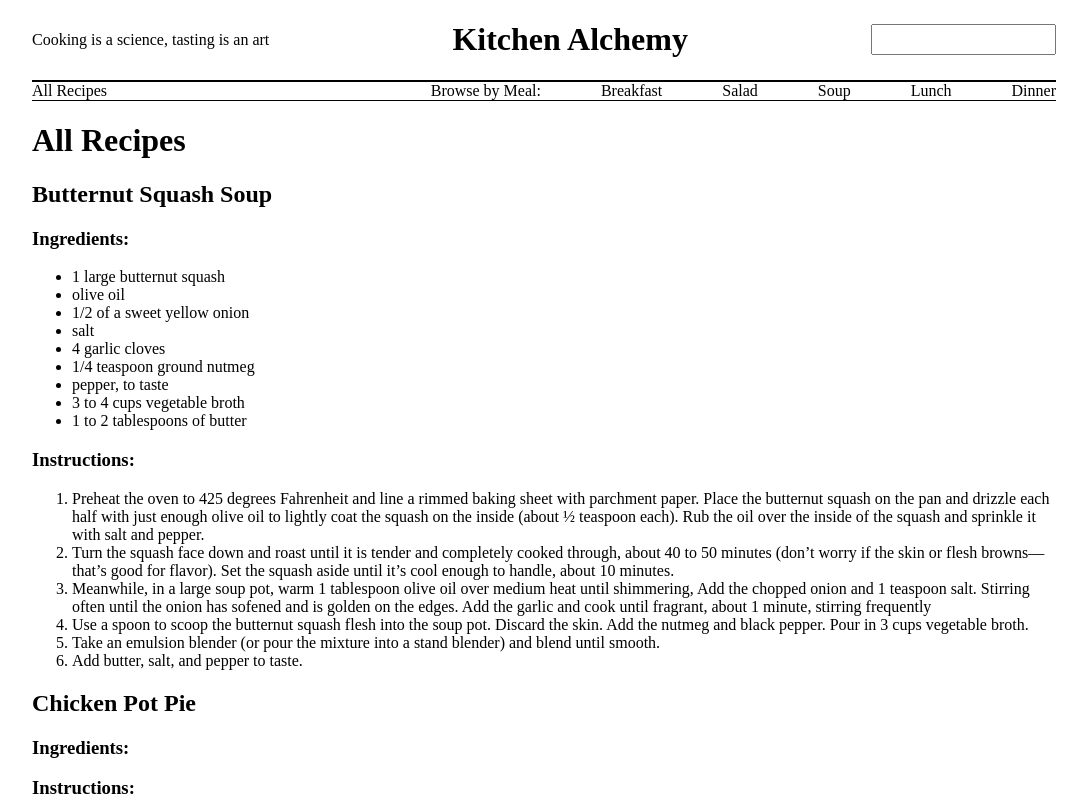
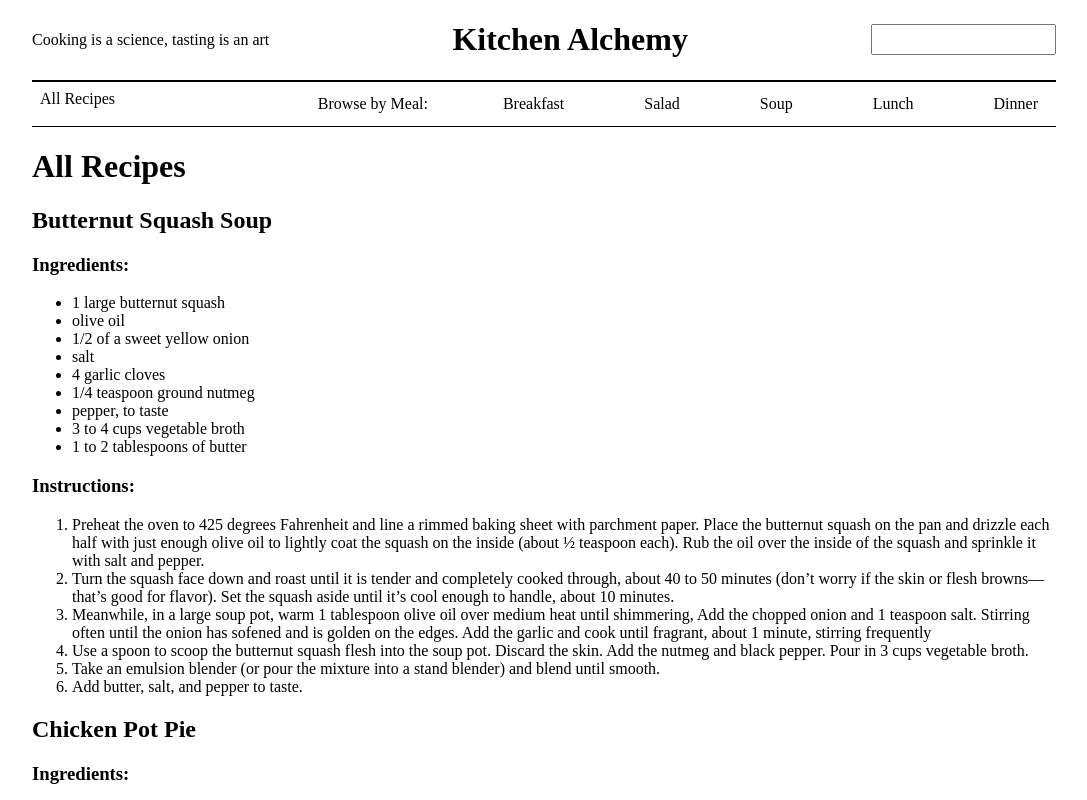
Before and after one commit to Carring10/kitchen-alchemy, a React (Vite) app: page / in a window 1280 px wide. Shown: the top 800 px of the page, without its empty margins (96-1183 px from the left). Built offline with nearby package versions, Linux system fonts and the light colour scheme.

Commit message:
css to track selected meal

```diff
--- a/src/pages/MultiLevelDropdown/MultiLevelDropdown.tsx
+++ b/src/pages/MultiLevelDropdown/MultiLevelDropdown.tsx
@@ -1,4 +1,4 @@
-import { useEffect, useState } from "react";
+import { useState } from "react";
 import "./multileveldropdown.css";
 import { MouseEvent, useContext } from "react";
 import { MealContext } from "../../Context/mealContext";
@@ -8,7 +8,7 @@ type Categories = {
 };
 
 const MultiLevelDropdown = () => {
-  const { selectedSubCat, setSelectedSubCat } = useContext(MealContext);
+  const { setSelectedSubCat } = useContext(MealContext);
   const [dropdownMenu, setdropdownMenu] = useState<true | null>(null);
   const [activeCategory, setActiveCategory] = useState<string | "">("");
 
@@ -24,7 +24,6 @@ const MultiLevelDropdown = () => {
 
   const handleViewAllClick = (event: MouseEvent<HTMLButtonElement>) => {
     if (event.target instanceof HTMLButtonElement) {
-      console.log("here");
       setSelectedSubCat({ subCat: "", activeCategory: "" });
       sessionStorage.removeItem("subCategory");
     }
--- a/src/pages/Navbar/Navbar.tsx
+++ b/src/pages/Navbar/Navbar.tsx
@@ -33,12 +33,20 @@ export const Navbar = () => {
           {MultiLevelDropdown()}
           {/* Browse meals */}
           <div className="meal-tags">
-            <a>Browse by Meal: </a>
-            <a onClick={(event) => handleMealClick(event)}>Breakfast</a>
-            <a onClick={(event) => handleMealClick(event)}>Salad</a>
-            <a onClick={(event) => handleMealClick(event)}>Soup</a>
-            <a onClick={(event) => handleMealClick(event)}>Lunch</a>
-            <a onClick={(event) => handleMealClick(event)}>Dinner</a>
+            <p>Browse by Meal: </p>
+            {["Breakfast", "Salad", "Soup", "Lunch", "Dinner"].map((meal) => (
+              <a
+                key={meal}
+                href="#"
+                onClick={handleMealClick}
+                style={{
+                  border: selectedMeal === meal ? "1px solid black" : "none",
+                  backgroundColor: selectedMeal === meal ? "#dbe8d7" : "transparent",
+                }}
+              >
+                {meal}
+              </a>
+            ))}
           </div>
         </div>
       </div>
--- a/src/pages/Navbar/navbar.css
+++ b/src/pages/Navbar/navbar.css
@@ -19,9 +19,30 @@
   display: flex;
   justify-content: space-between;
   border-top: 2px solid black;
+  padding: 8px;
 }
 
 .meal-tags {
   display: flex;
   gap: 60px;
 }
+
+.meal-tags p {
+  margin: 0px;
+  padding: 5px;
+}
+
+.meal-tags a {
+  cursor: pointer;
+  padding: 5px 10px;
+  border: 1px solid transparent;
+  transition: .3s;
+  text-decoration: none;
+  color: black;
+}
+
+.meal-tags a:hover {
+  border: 1px solid black;
+  background-color: #dbe8d7;
+  transition: .3s;
+}
```
